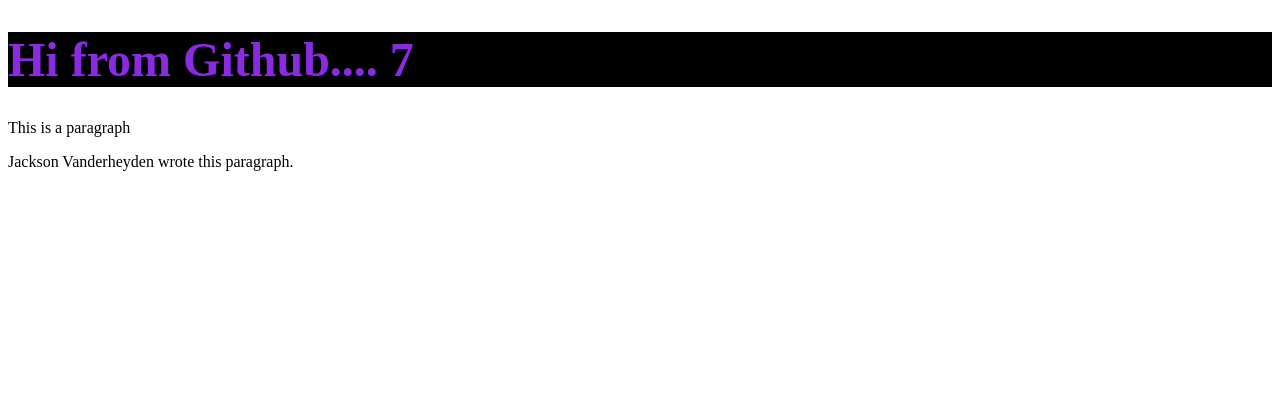
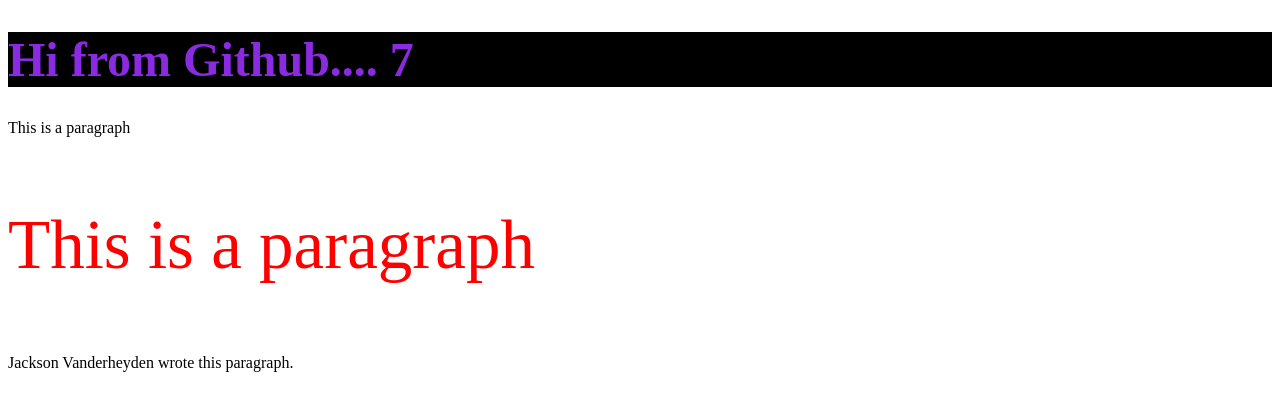
Before and after one commit to bxicon/secoms319, a plain HTML site: page index.html in a window 1280 px wide. Drawn offline with Linux system fonts and the light colour scheme.

Commit message:
Added css file

```diff
--- a/index.html
+++ b/index.html
@@ -4,18 +4,14 @@
     <meta charset="UTF-8">
     <meta http-equiv="X-UA-Compatible" content="IE=edge">
     <meta name="viewport" content="width=device-width, initial-scale=1.0">
-    <style>
-        .bigfont{
-            color:blueviolet;
-            font-size: 48px;
-            background-color: black;
-        }
-    </style>
+    <link rel="stylesheet" href="styles.css">
+
     <title>Document</title>
 </head>
 <body>
     <h1 class="bigfont">Hi from Github.... 7</h1>
     <p>This is a paragraph</p>
+    <p class="brian">This is a paragraph</p>
     <p>Jackson Vanderheyden wrote this paragraph.</p>
 
 </body>
--- a/styles.css
+++ b/styles.css
@@ -0,0 +1,11 @@
+
+        .bigfont{
+            color:blueviolet;
+            font-size: 48px;
+            background-color: black;
+        }
+
+        .brian{
+            color: rgb(255, 0, 0);
+            font-size: 69px;
+        }
```
